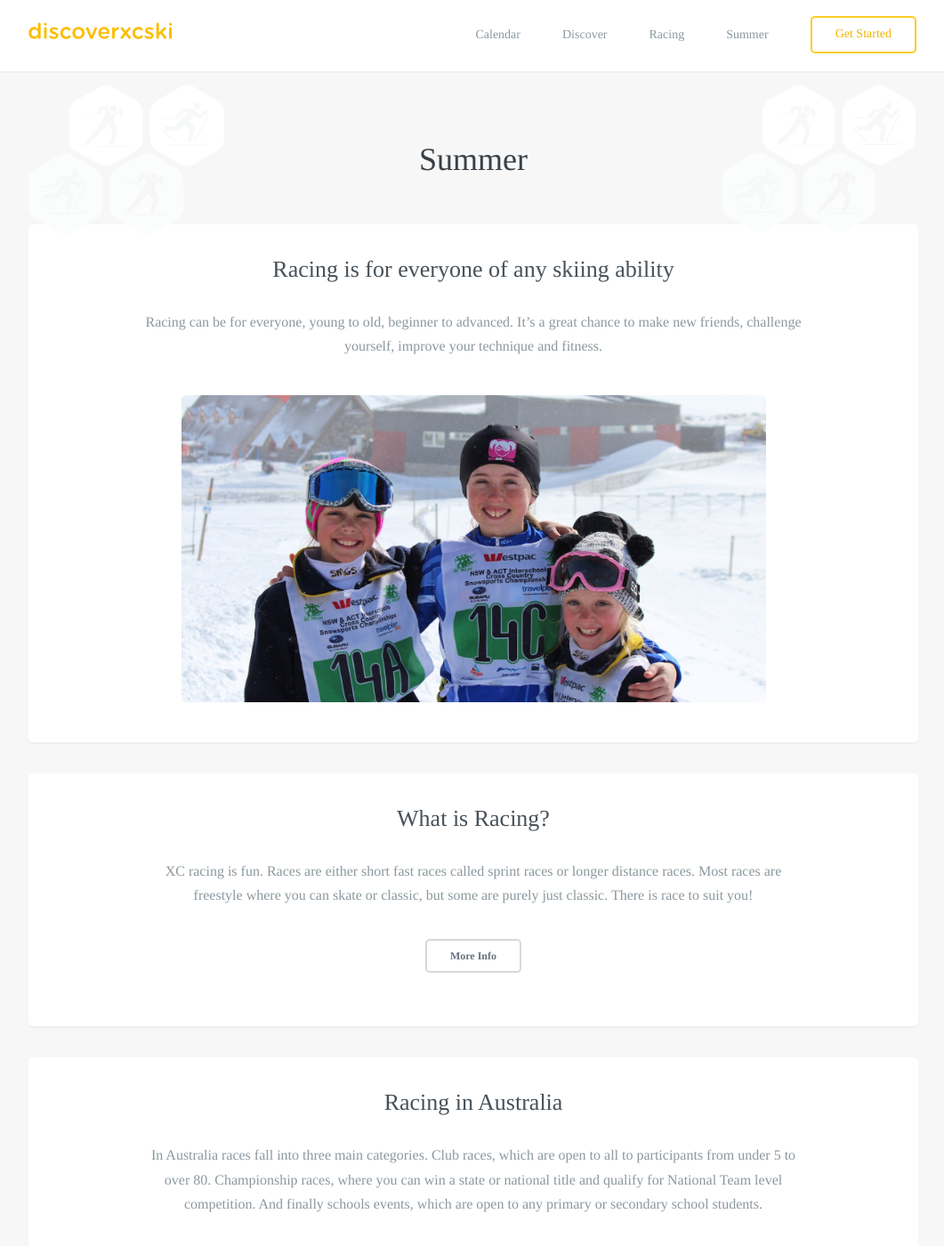
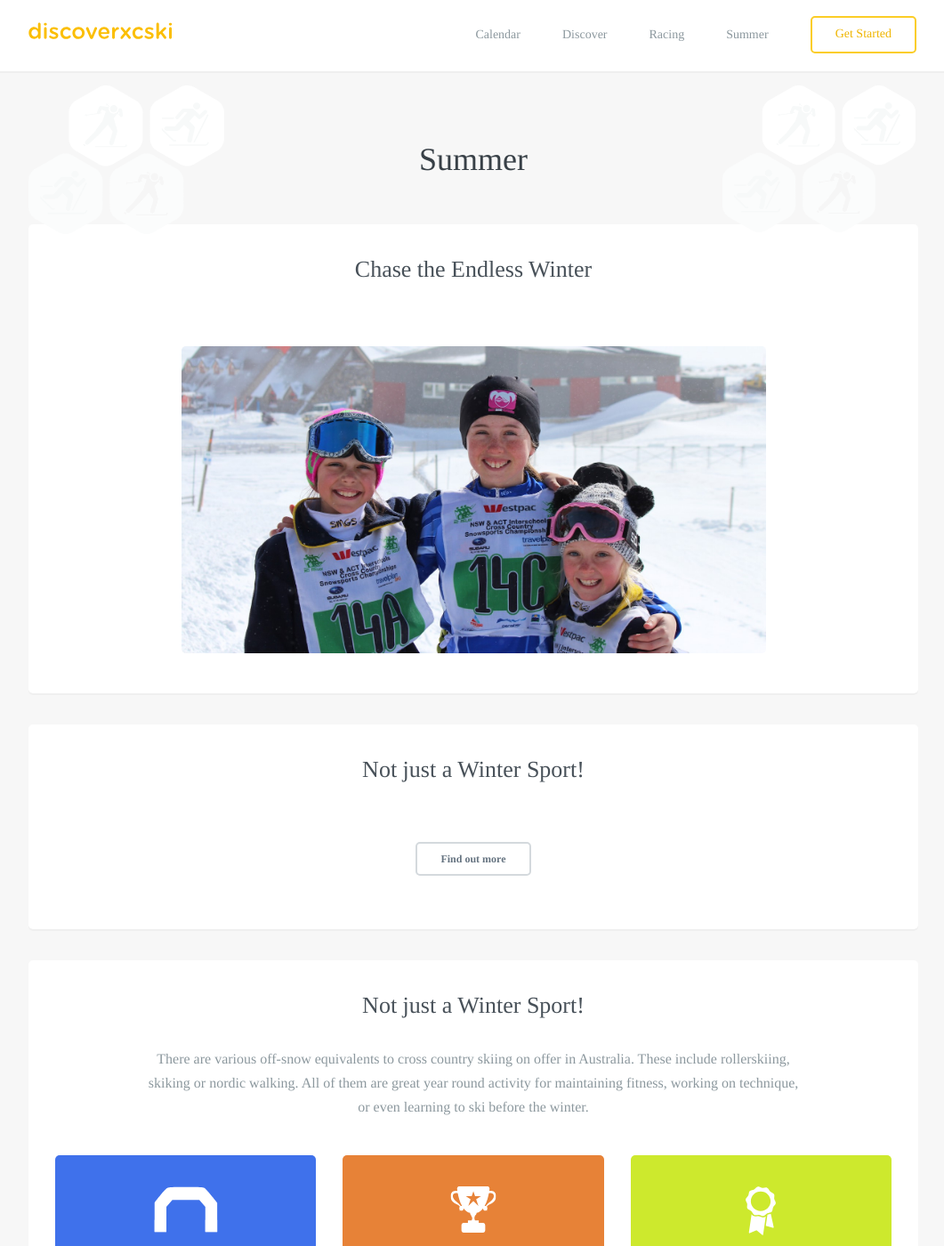
Before and after one commit to robcatto/robcatto.github.io, a Jekyll site: the page built from summer/index.html, in a window 1280 px wide and 1400 px high. Shown: the whole window at 89% size, without its empty margins (108-1169 px from the left). Built offline with Jekyll 4.4.1, drawn with Linux system fonts in a browser that asks for light colours; some web fonts are replaced; Markdown is read by kramdown in place of the engine named in the settings.

Commit message:
Update index.html

```diff
--- a/summer/index.html
+++ b/summer/index.html
@@ -30,8 +30,8 @@ layout: default
       <div class="content">
         <div id="content1">
         <section class="mobile_section" style="border-bottom: none;">
-                <h3>Racing is for everyone of any skiing ability</h3>
-                <p>Racing can be for everyone, young to old, beginner to advanced. It’s a great chance to make new friends, challenge yourself, improve your technique and fitness.
+                <h3>Chase the Endless Winter</h3>
+                <p>
                 </p>
                 <div class="one">
                 <div class="onelarge centered" style="
@@ -42,16 +42,16 @@ layout: default
 
 
                 <section class="mobile_section">
-                    <h3>What is Racing?</h3>
-                    <p>XC racing is fun.  Races are either short fast races called sprint races or longer distance races.  Most races are freestyle where you can skate or classic, but some are purely just classic.  There is race to suit you!
+                    <h3>Not just a Winter Sport!</h3>
+                    <p>
                      </p>
-                    <a class="button small dark" href="/summer/endless-winter" data-featurette="analytics-click-event" data-event-category="button" data-event-action="M: Clicked Design an iOS Game" data-event-label="Source: Homepage Alt" id="featurette-35">More Info</a>
+                    <a class="button small dark" href="/summer/endless-winter" data-featurette="analytics-click-event" data-event-category="button" data-event-action="M: Clicked Design an iOS Game" data-event-label="Source: Homepage Alt" id="featurette-35">Find out more</a>
                 </section>
 
                  <section class="mobile_section" style="padding-bottom: 45px">
-                <h3>Racing in Australia</h3>
+                <h3>Not just a Winter Sport!</h3>
                 <p>
-                    In Australia races fall into three main categories. Club races, which are open to all to participants from under 5 to over 80. Championship races, where you can win a state or national title and qualify for National Team level competition. And finally schools events, which are open to any primary or secondary school students.
+                    There are various off-snow equivalents to cross country skiing on offer in Australia. These include rollerskiing, skiking or nordic walking.  All of them are great year round activity for maintaining fitness, working on technique, or even learning to ski before the winter.
                 </p>
                 <div class="row" style="max-width: 970px;">
 
```
